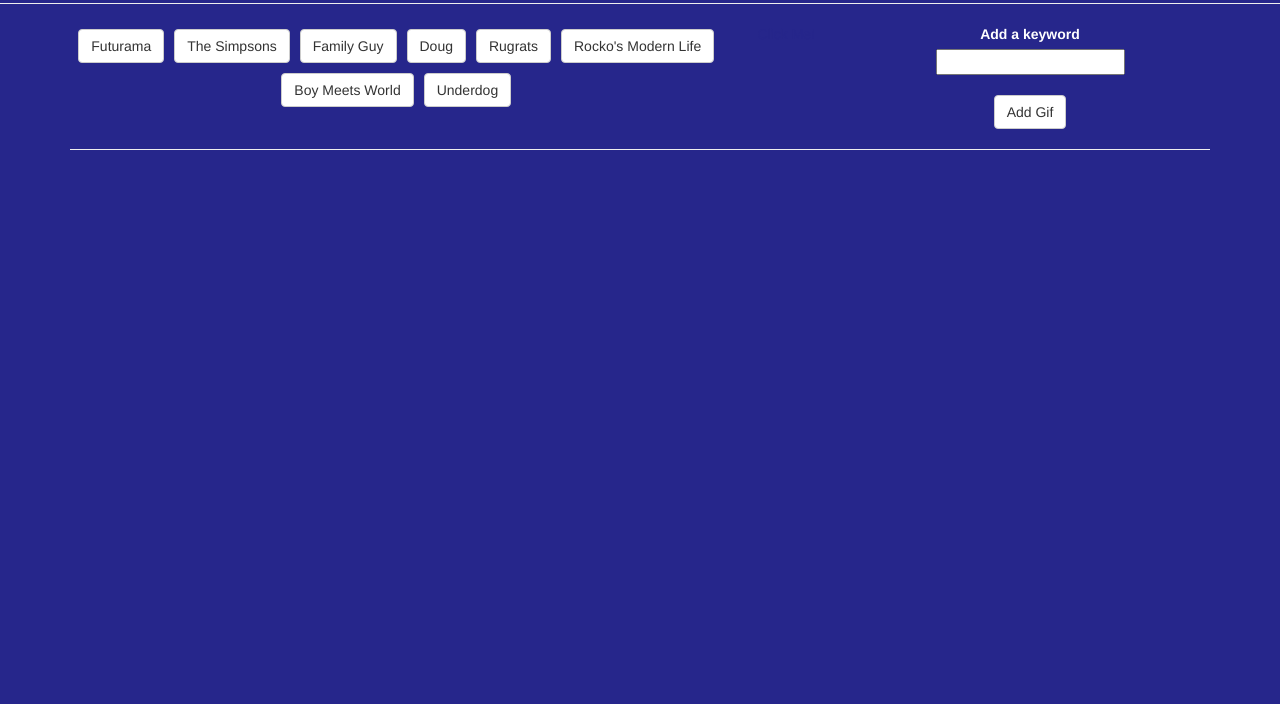
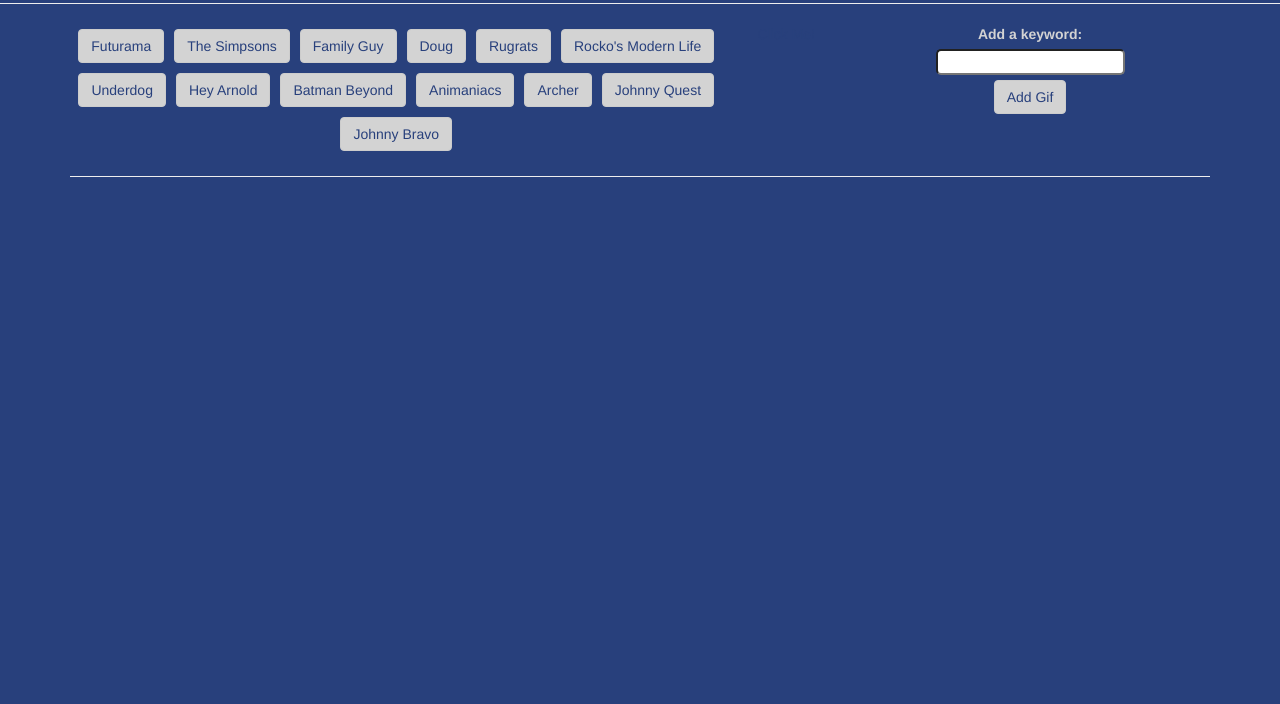
Before and after one commit to mdeggers84/GifTastic, a plain HTML site: page index.html in a window 1280 px wide. Shown: the part 96-800 px from the top of the page. Drawn offline with nearby package versions, Linux system fonts and the light colour scheme.

Commit message:
style updates

```diff
--- a/assets/javascript/app.js
+++ b/assets/javascript/app.js
@@ -1,8 +1,10 @@
 $(document).ready(function() {
+	// keyword array
+	var gifArr = ["Futurama", "The Simpsons", "Family Guy", "Doug", "Rugrats", "Rocko's Modern Life",
+	"Underdog", "Hey Arnold", "Batman Beyond", "Animaniacs", "Archer", "Johnny Quest",
+	"Johnny Bravo"];
 
-	var gifArr = ["Futurama", "The Simpsons", "Family Guy", "Doug", "Rugrats", "Rocko's Modern Life",
-	"Boy Meets World", "Underdog"];
-
+	// loops through array to create buttons; clears div first to prevent repeats
 	function createBtns() {
 		$("#gif-buttons").empty();
 
@@ -15,6 +17,7 @@
 		}
 	}
 
+	// grabs gifs from giphy based on passed keyword parameter
 	function getGiphy(keyword) {
 		var queryURL = "http://api.giphy.com/v1/gifs/search?q=" + keyword + "&limit=10&api_key=dc6zaTOxFJmzC";
 
@@ -31,7 +34,7 @@
 				var animated = results[i].images.fixed_height.url;
 				var rating = results[i].rating;
 
-				var $newDiv = $("<div>").attr("class", "gif-div col-lg-4 col-md-6 col-xs-12")
+				var $newDiv = $("<div>").attr("class", "gif-div col-md-4 col-xs-12")
 					.attr("id", "gif-" + i);
 				var $img = $("<img>").attr("src", still)
 					.attr("alt", "gif")
--- a/assets/style/style.css
+++ b/assets/style/style.css
@@ -1,25 +1,24 @@
 body {
-	color: #fff;
-	background: #26268b;
+	color: #d3d3d3;
+	background: #28407c;
 }
 
 .gif {
-	border: 5px solid #fff;
+	border: 5px solid #d3d3d3;
 }
 
-.gif-button {
+.btn-default {
 	margin: 5px;
-}
-
-.gif-div {
-	display: inline;
+	background: #d3d3d3;
+	color: #28407c;
 }
 
 #gif-input {
+	border-radius: 5px;
 	color: #010101;
 }
 
 #click-me {
-	color: #26268b;
+	color: #28407c;
 	cursor: pointer;
 }
--- a/index.html
+++ b/index.html
@@ -16,41 +16,25 @@
 	</div>
 
 	<div class="container text-center">
+
 		<div class="row">
-
-			<div class="col-md-7" id="gif-buttons">
-
-			</div>
-
-			<div class="col-md-1" id="click-me">
-				Click Me!
-			</div>
-
-			<div class="col-md-4">
+			<div class="col-md-7" id="gif-buttons"></div>
+			<div class="col-md-1" id="click-me">Click Me!</div>
+			<div class="col-md-4 ">
 				<form id="gif-form">
-					<label for="git-input">Add a keyword</label><br>
-					<input type="text" id="gif-input"><br><br>
+					<label for="git-input">Add a keyword:</label><br>
+					<input type="text" id="gif-input"><br>
 
 					<input class="btn btn-default" type="submit" id="addGif" value="Add Gif">
 				</form>
 			</div>
-
-
-
 		</div>
 
 		<hr>
 
-		<div class="row" id="gifs">
-
-		</div>
-
-
-
-
+		<div class="row" id="gifs"></div>
 
 	</div>
-</div>
 
 <script
 src="https://code.jquery.com/jquery-3.2.1.min.js"
```
